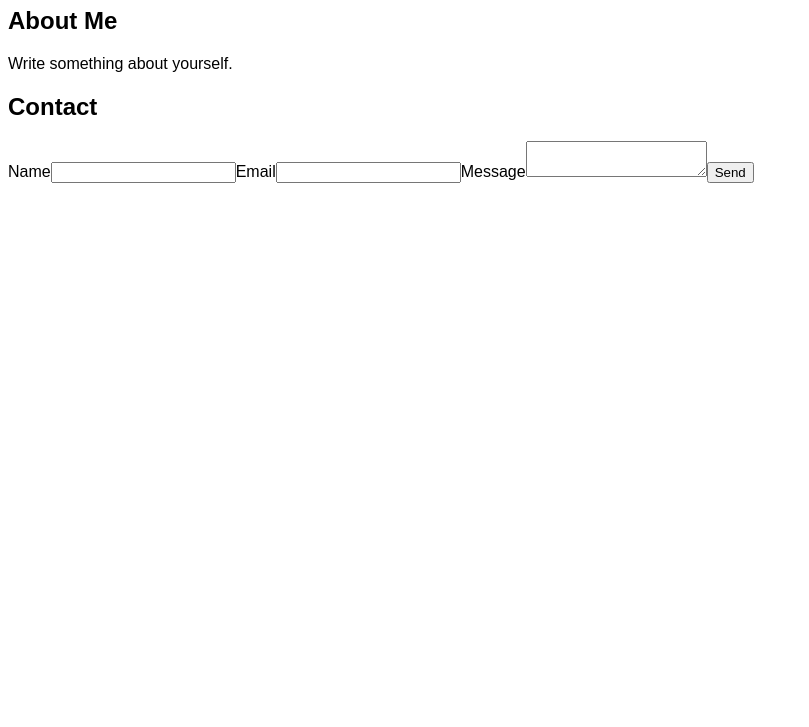
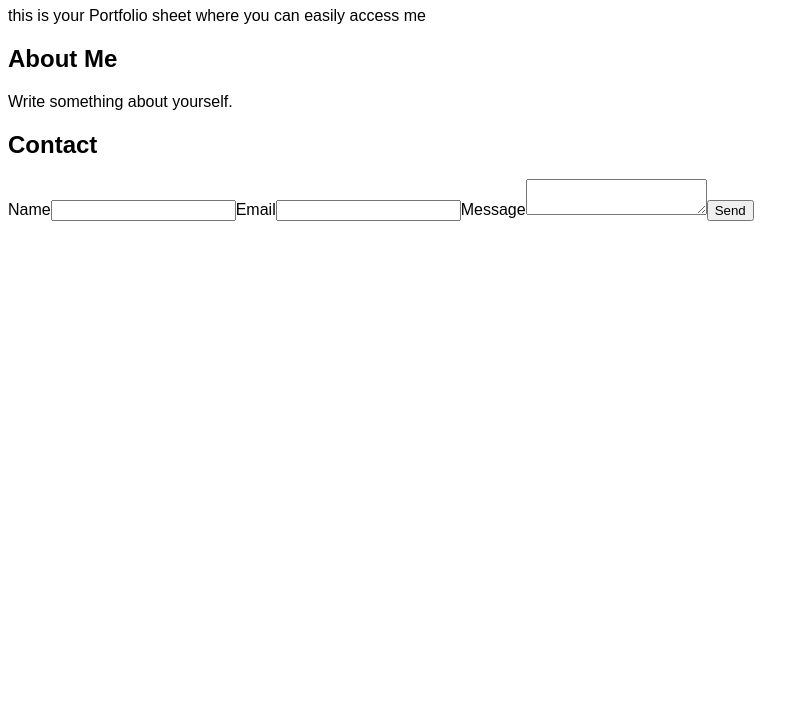
Before and after one commit to iddaramola/digiline-intern-program, a plain HTML site: page week-01/index.html in a window 1280 px wide. Shown: the part 73-800 px from the top of the page, without its empty margins (0-809 px from the left). Drawn offline with Linux system fonts and the light colour scheme.

Commit message:
first commit

```diff
--- a/week-01/index.html
+++ b/week-01/index.html
@@ -8,6 +8,7 @@
 </head>
 <body>
   <header><h1>Your Name</h1></header>
+  <p>this is your Portfolio sheet where you can easily access me</p>
   <section id="about"><h2>About Me</h2><p>Write something about yourself.</p></section>
   <section id="contact"><h2>Contact</h2><form><label>Name</label><input><label>Email</label><input><label>Message</label><textarea></textarea><button>Send</button></form></section>
 </body>
```
Also changed, not shown: week-01/assets/dog1.jpeg (added).
